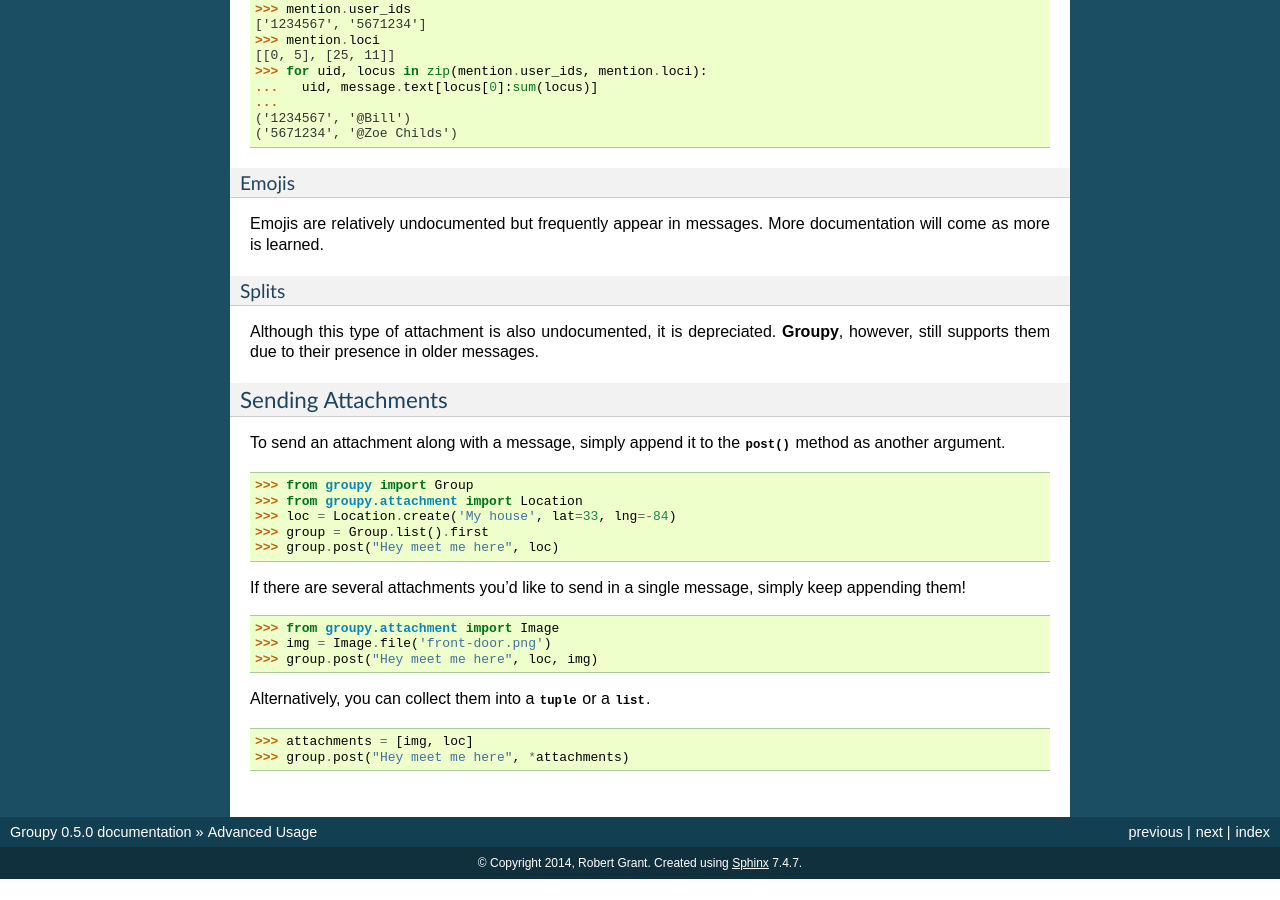
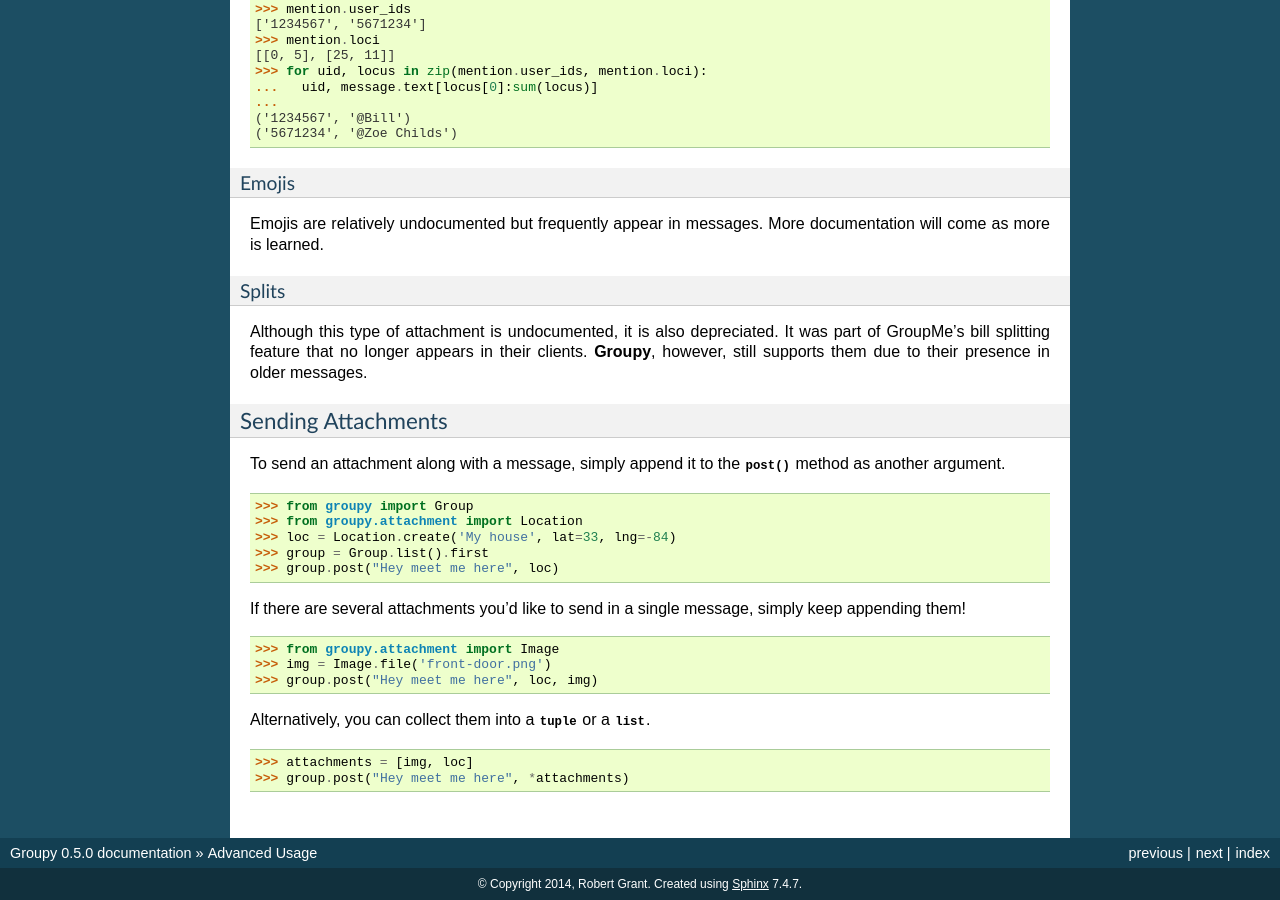
Before and after one commit to rhgrant10/Groupy, a Sphinx documentation site: the page built from docs/pages/advanced.rst, in a window 1280 px wide and 900 px high, scrolled down 1390 px. Built offline with Sphinx 7.4.7, drawn with Linux system fonts in a browser that asks for light colours; before the commit the page ends 2269 px from its top, so only the background shows below that.

Commit message:
Added docs about split attachments

```diff
--- a/docs/pages/advanced.rst
+++ b/docs/pages/advanced.rst
@@ -111,8 +111,9 @@ documentation will come as more is learned.
 Splits
 ^^^^^^
 
-Although this type of attachment is also undocumented, it is depreciated.
-**Groupy**, however, still supports them due to their presence in older
+Although this type of attachment is undocumented, it is also depreciated. It was
+part of GroupMe's bill splitting feature that no longer appears in their
+clients. **Groupy**, however, still supports them due to their presence in older
 messages.
 
 Sending Attachments
```
